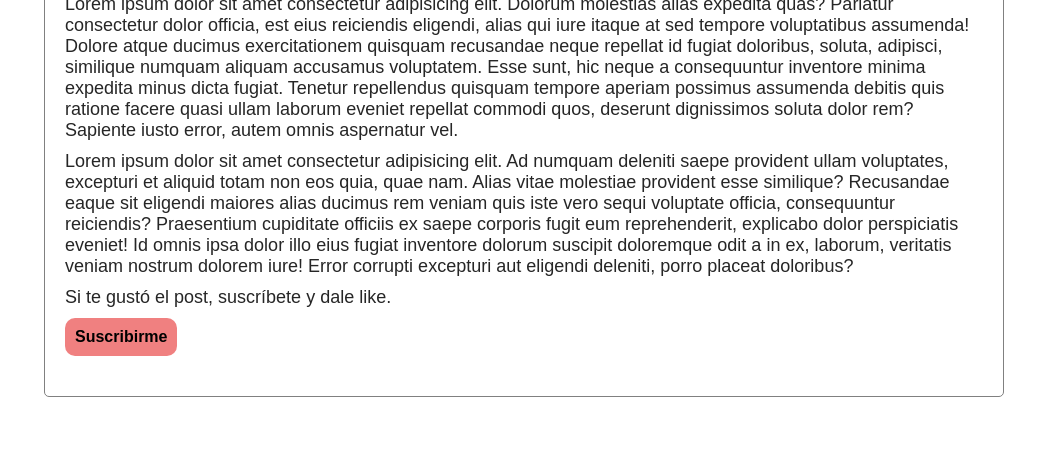
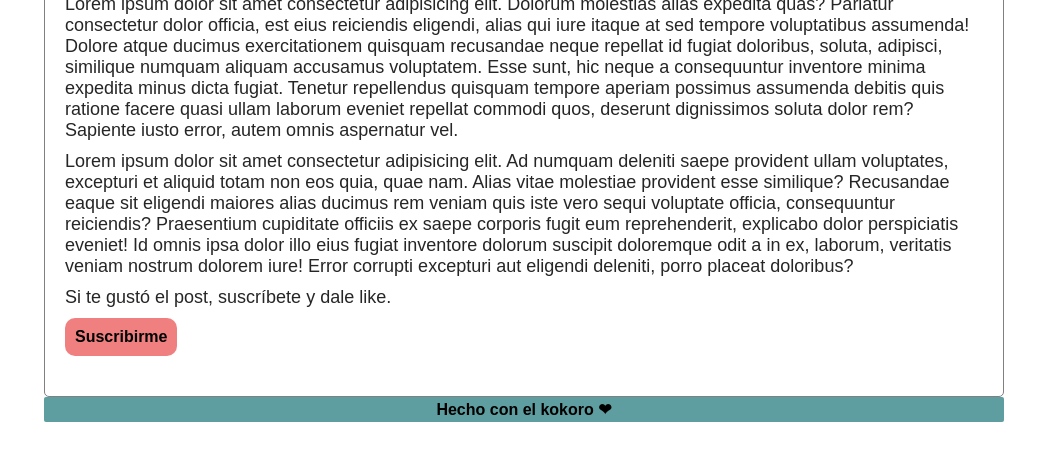
Before and after one commit to IsaacSalirrosas/Git-test, a plain HTML site: page Blog/index.html in a window 1280 px wide. Shown: the part 202-662 px from the top of the page, without its empty margins (116-1163 px from the left). Drawn offline with Linux system fonts and the light colour scheme.

Commit message:
Footer añadido

```diff
--- a/Blog/index.html
+++ b/Blog/index.html
@@ -23,5 +23,8 @@
         <p>Si te gustó el post, suscríbete y dale like.</p>
         <input class="button" type="submit" value="Suscribirme">
     </main>
+    <footer class="footer">
+        <p>Hecho con el kokoro ❤</p>
+    </footer>
 </body>
 </html>
--- a/Blog/style.css
+++ b/Blog/style.css
@@ -54,3 +54,12 @@ body {
 .button:hover {
     background-color: cadetblue;
 }
+.footer {
+    background-color: cadetblue;
+    padding: 0.3rem;
+    border-radius: 0.2rem;
+}
+.footer p {
+    text-align: center;
+    font-weight: bold;
+}
```
